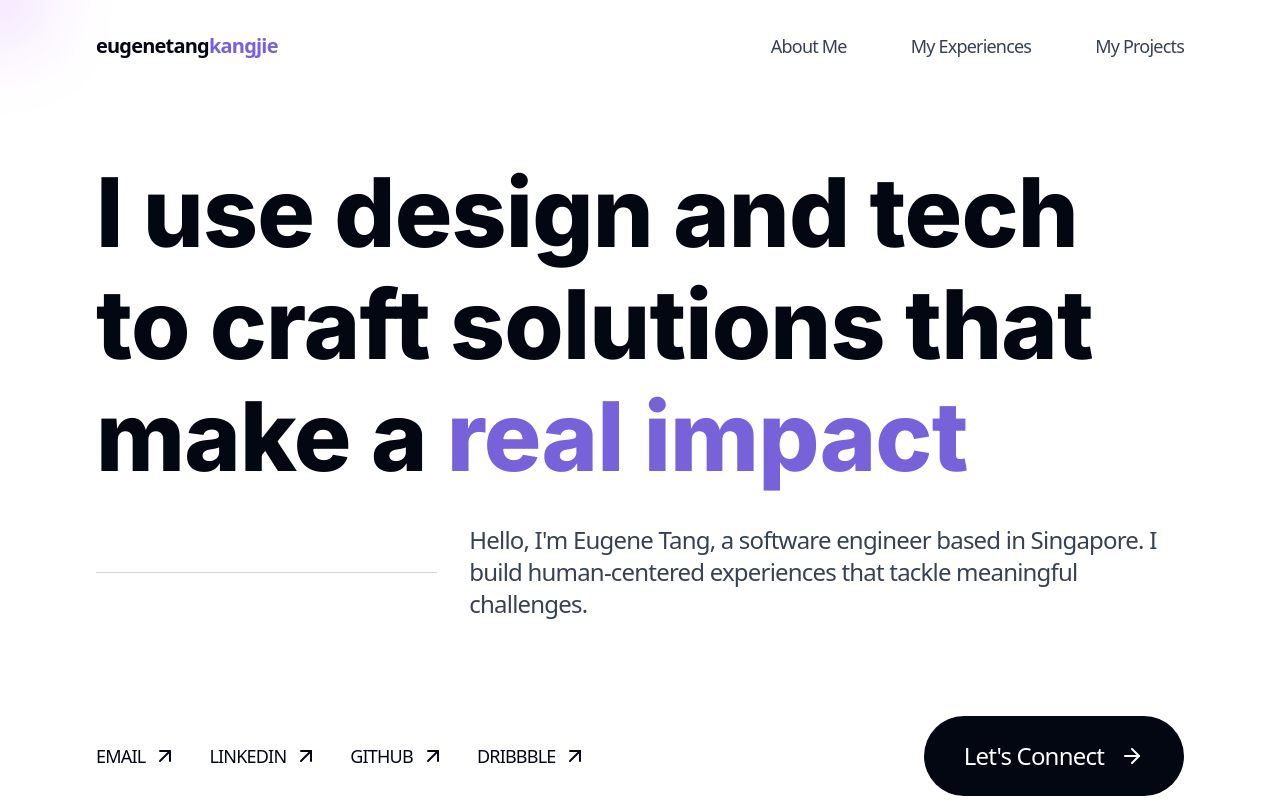
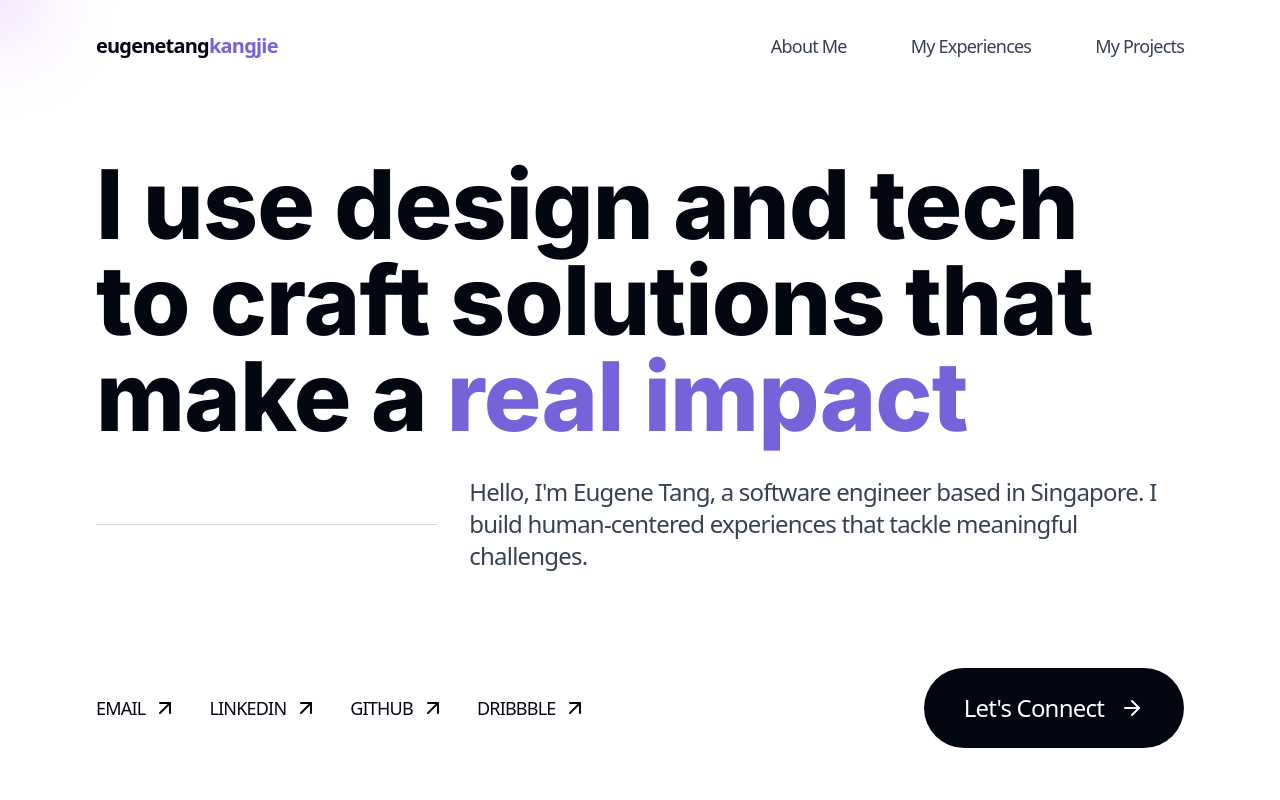
Before and after one commit to eugenetangkj/personalportfolio2025, a Next.js app: page / in a window 1280 px wide. Built offline with nearby package versions, Linux system fonts and the light colour scheme.

Commit message:
Amend leading

```diff
--- a/src/components/Hero.tsx
+++ b/src/components/Hero.tsx
@@ -12,7 +12,7 @@ export default function Hero() {
 
             {/* Title */}
             <div className='flex flex-col space-y-8'>
-                <h1 className='font-inter text-5xl sm:text-6xl text-center md:text-left md:text-8xl text-portfolioblack font-extrabold md:leading-24 xl:leading-28'>
+                <h1 className='font-inter text-5xl sm:text-6xl text-center md:text-left md:text-8xl text-portfolioblack font-extrabold md:leading-24 xl:leading-24'>
                     I use design and tech to craft solutions that make a <span className='text-portfoliopurple'>real impact</span>
                 </h1>
                 <div className='grid grid-cols-1 md:grid-cols-3 grid-rows-1 items-center gap-x-8'>
--- a/src/components/common/Navbar.tsx
+++ b/src/components/common/Navbar.tsx
@@ -1,5 +1,6 @@
 import Link from "next/link";
 import { NAVBAR_DESKTOP_LINKS } from "@/constants/navigation";
+import { Menu } from "lucide-react";
 
 
 /**
@@ -25,6 +26,7 @@ export default function Navbar() {
 
             {/* Hamburger menu icon */}
 
+
         </nav>
     );
   }
```
